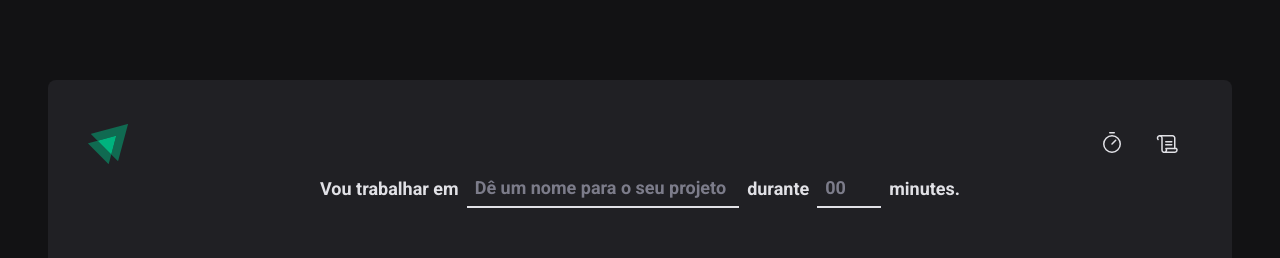
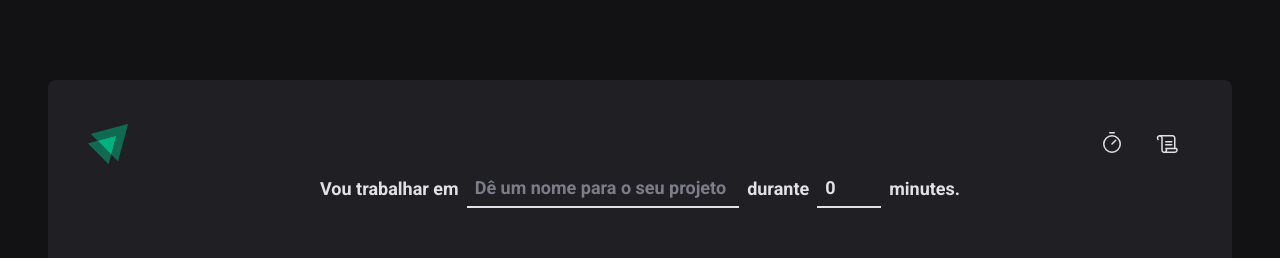
Before and after one commit to rafaelborges26/pomodoro-web, a React (Vite) app: page / in a window 1280 px wide. Shown: the top 258 px of the page. Built offline with nearby package versions, Linux system fonts and the light colour scheme.

Commit message:
added form and validations to form

```diff
--- a/package.json
+++ b/package.json
@@ -10,12 +10,14 @@
     "preview": "vite preview"
   },
   "dependencies": {
+    "@hookform/resolvers": "^3.3.4",
     "phosphor-react": "^1.4.1",
     "react": "^18.2.0",
     "react-dom": "^18.2.0",
     "react-hook-form": "^7.49.3",
     "react-router-dom": "^6.21.1",
-    "styled-components": "^6.1.6"
+    "styled-components": "^6.1.6",
+    "zod": "^3.22.4"
   },
   "devDependencies": {
     "@rocketseat/eslint-config": "^2.1.0",
--- a/src/pages/Home/index.tsx
+++ b/src/pages/Home/index.tsx
@@ -1,5 +1,7 @@
 import { Play } from 'phosphor-react'
 import { useForm } from 'react-hook-form'
+import { zodResolver } from '@hookform/resolvers/zod'
+import * as zod from 'zod' // quando a lib n tem um export default
 import {
   CountDownContainer,
   FormContainer,
@@ -10,11 +12,28 @@
   TaskInput,
 } from './styles'
 
+const newCycleFormValidationSchema = zod.object({
+  task: zod.string().min(1, 'informe a tarefa'),
+  minutesAmount: zod
+    .number()
+    .min(5, 'O ciclo precisa ser de no máximo 60 minutos.')
+    .max(60, 'O ciclo precisa ser de no máximo 60 minutos.'),
+})
+
+type NewCycleFormData = zod.infer<typeof newCycleFormValidationSchema> // interface criada pelo type automatica
+
 export function Home() {
-  const { register, handleSubmit, watch } = useForm()
+  const { register, handleSubmit, watch, reset } = useForm<NewCycleFormData>({
+    resolver: zodResolver(newCycleFormValidationSchema),
+    defaultValues: {
+      task: '',
+      minutesAmount: 0,
+    },
+  })
 
-  function handleCreateNewCycle(data: any) {
+  function handleCreateNewCycle(data: NewCycleFormData) {
     console.log(data)
+    reset()
   }
 
   const task = watch('task')
@@ -44,7 +63,7 @@
             placeholder="00"
             step={5}
             min={5}
-            max={60}
+            // max={60}
             {...register('minutesAmount', { valueAsNumber: true })}
           />
 
```
Also changed, not shown: 1 other file (tests, documents, lock files or other folders).
